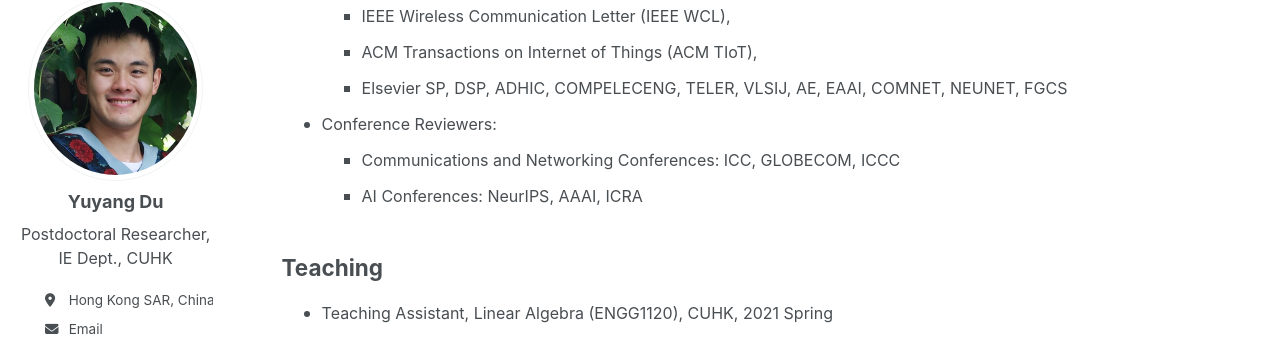
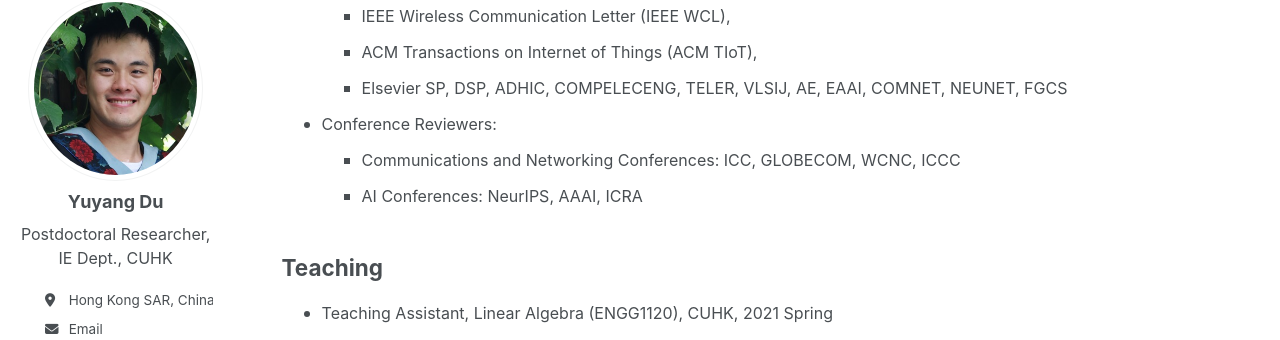
Before and after one commit to yuyangdu01/yuyangdu01.github.io, a Jekyll site: the page built from _pages/cv.md, in a window 1280 px wide and 900 px high, scrolled down 372 px. Shown: the part 110-450 px from the top of the window. Built offline with Jekyll 4.4.1, drawn with Linux system fonts in a browser that asks for light colours; some web fonts are replaced.

Commit message:
Update cv.md

```diff
--- a/_pages/cv.md
+++ b/_pages/cv.md
@@ -28,7 +28,7 @@ Reviewer
   <li><font size=3>Conference Reviewers:</font></li>
     <ul style="margin-left: -40px;">
       <ul style="margin-left: 0px;">
-        <li><font size=3> Communications and Networking Conferences: ICC, GLOBECOM, ICCC</font></li>
+        <li><font size=3> Communications and Networking Conferences: ICC, GLOBECOM, WCNC, ICCC</font></li>
         <li><font size=3> AI Conferences: NeurIPS, AAAI, ICRA</font></li>
       </ul>
     </ul>
```
